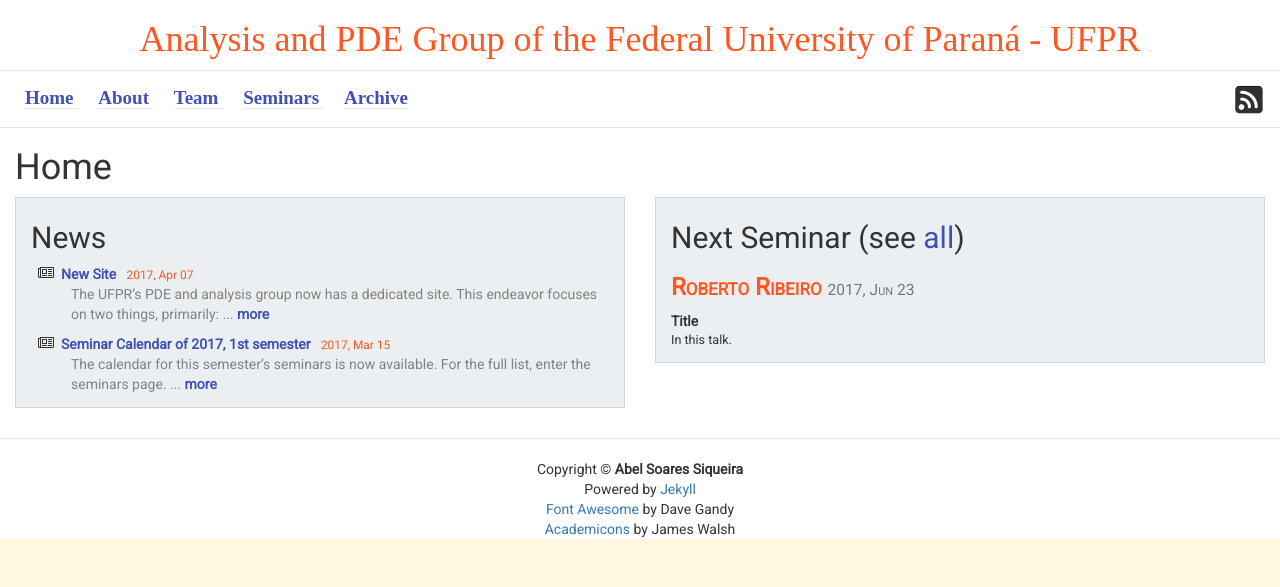
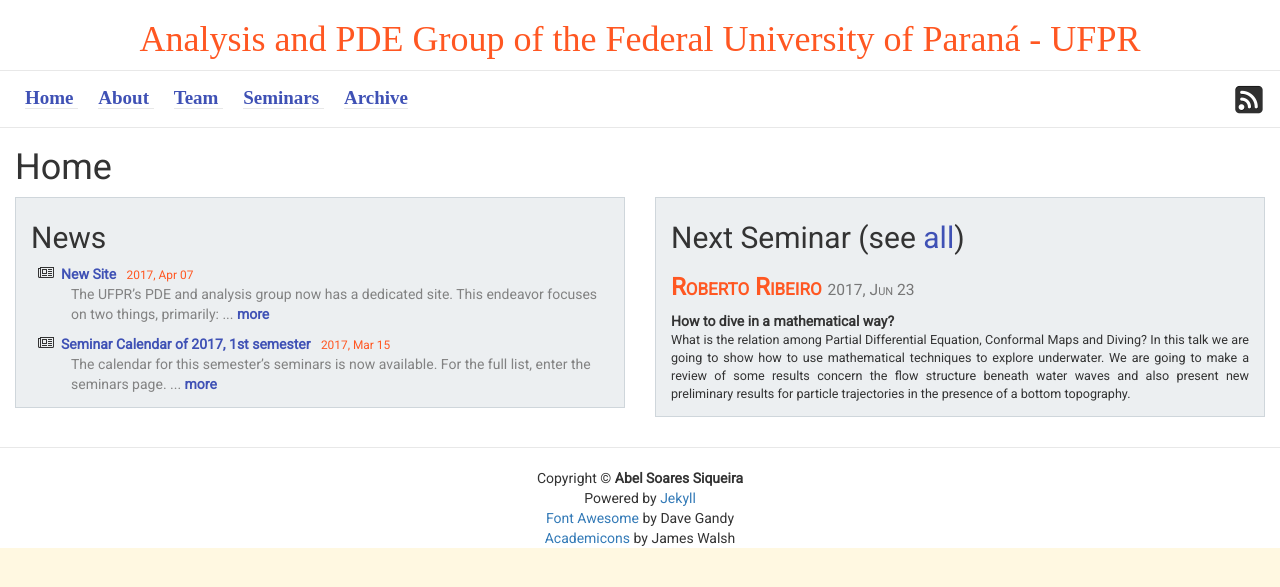
Before and after one commit to ufpr-pde/ufpr-opt.github.io, a Jekyll site: the page built from a_home.md, in a window 1280 px wide. Shown: the top 587 px of the page. Built offline with Jekyll 4.4.1, drawn with Linux system fonts in a browser that asks for light colours; some web fonts are replaced.

Commit message:
Update seminars.yml

```diff
--- a/_data/seminars.yml
+++ b/_data/seminars.yml
@@ -83,9 +83,12 @@
   date: 2017-06-23
   semester: 2017s1
   affiliation: UFPR
-  title: Title
+  title: How to dive in a mathematical way?
   abstract: >
-    In this talk.
+    What  is the relation among  Partial Differential Equation,  Conformal Maps  and Diving? In this talk
+    we are going to show how to use mathematical techniques to explore underwater. We are going to make
+    a review of some  results  concern the flow structure beneath water waves and also present new preliminary
+    results for particle trajectories  in the presence of a bottom topography.
 
 - author: Jurandir
   date: 2017-06-30
```
